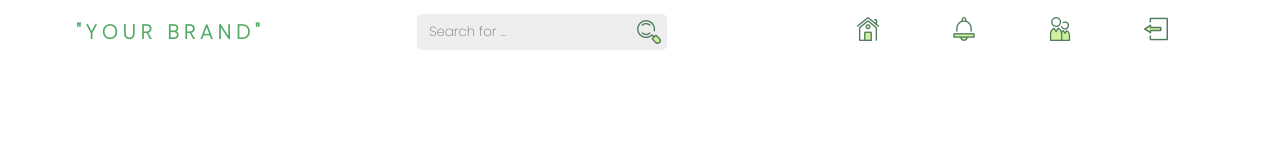
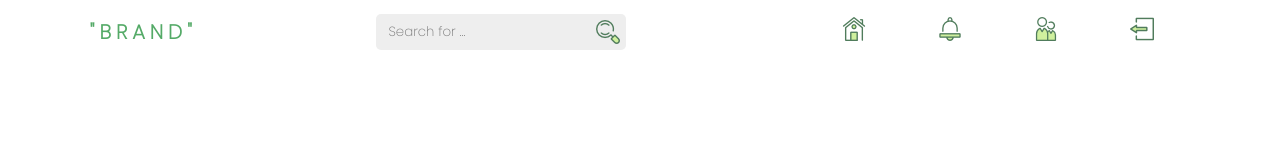
Before and after one commit to nairdaee/n2, a plain HTML site: page index.html in a window 1280 px wide. Drawn offline with Linux system fonts and the light colour scheme.

Commit message:
minor adjustement

```diff
--- a/index.html
+++ b/index.html
@@ -12,7 +12,7 @@
     <body>
         <nav>
             <div class="logo">
-                <h4>"Your brand"</h4>
+                <h4>"Brand"</h4>
             </div>
             <div class="instant-search">
                 <div class="instant-search__input-container">
```
